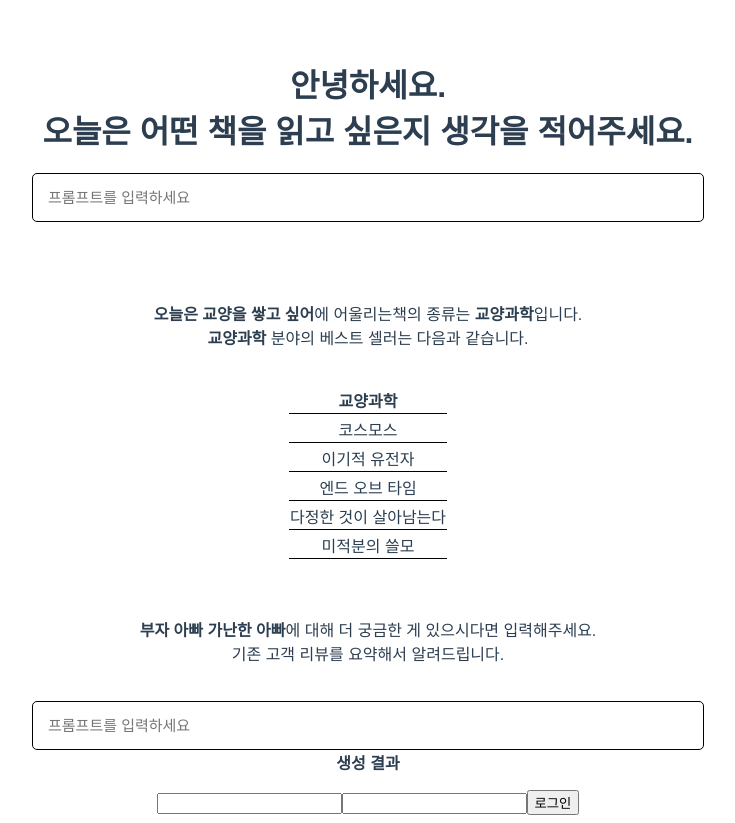
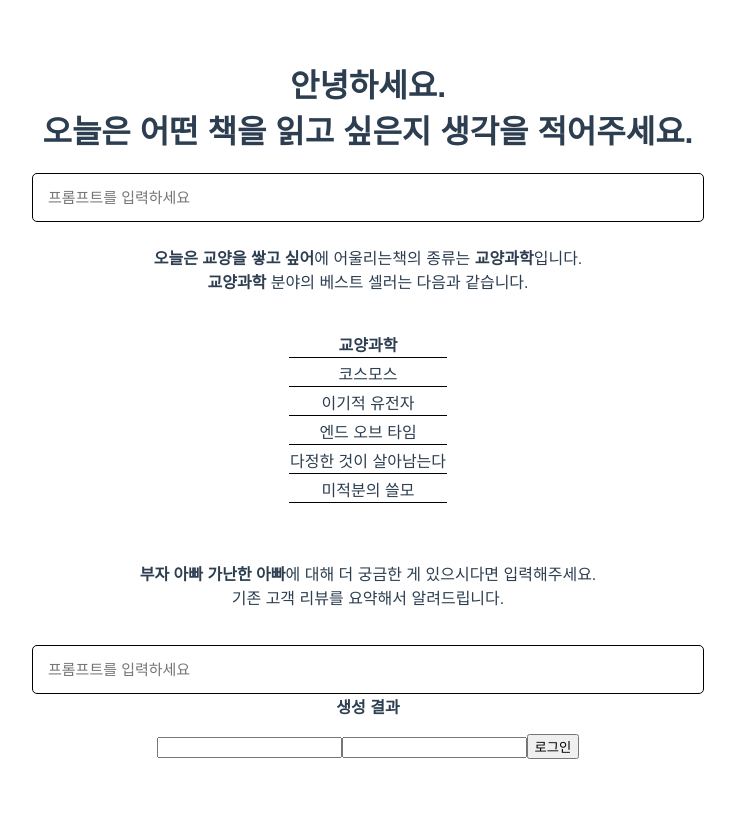
Before and after one commit to BoYeonJang/kyobobook-review, a Vue app in the folder frontend/: page / in a window 1280 px wide. Shown: the whole page, without its empty margins (272-1007 px from the left). After the commit the page ends 800 px from the top, so only its background shows below. Built offline with nearby package versions, Linux system fonts and the light colour scheme.

Commit message:
frontend: sentence 주석처리

```diff
--- a/frontend/src/components/HelloWorld.vue
+++ b/frontend/src/components/HelloWorld.vue
@@ -12,7 +12,7 @@
     />
     <div class="alert alert-info" role="alert">
       <h5 ref="prediction" class="alert-heading"></h5>
-      <p ref="sentence" class="mb-0"></p>
+      <!-- <p ref="sentence" class="mb-0"></p> -->
     </div>
     <DocumentClassification />
     <p>
@@ -39,7 +39,7 @@ export default {
     return {
       prompt: "",
       prediction: "",
-      sentence: "",
+      // sentence: "",
     };
   },
   methods: {
@@ -56,7 +56,7 @@ export default {
           // console.log("this.$refs.generation: ", this.$refs.generation);
           this.$refs.prompt.innerText = body["result"];
           this.$refs.prediction.innerText = body["prediction"];
-          this.$refs.sentence.innerText = body["sentence"];
+          // this.$refs.sentence.innerText = body["sentence"];
         })
         .catch(err => console.error("실패했습니다.", err));
     },
```
